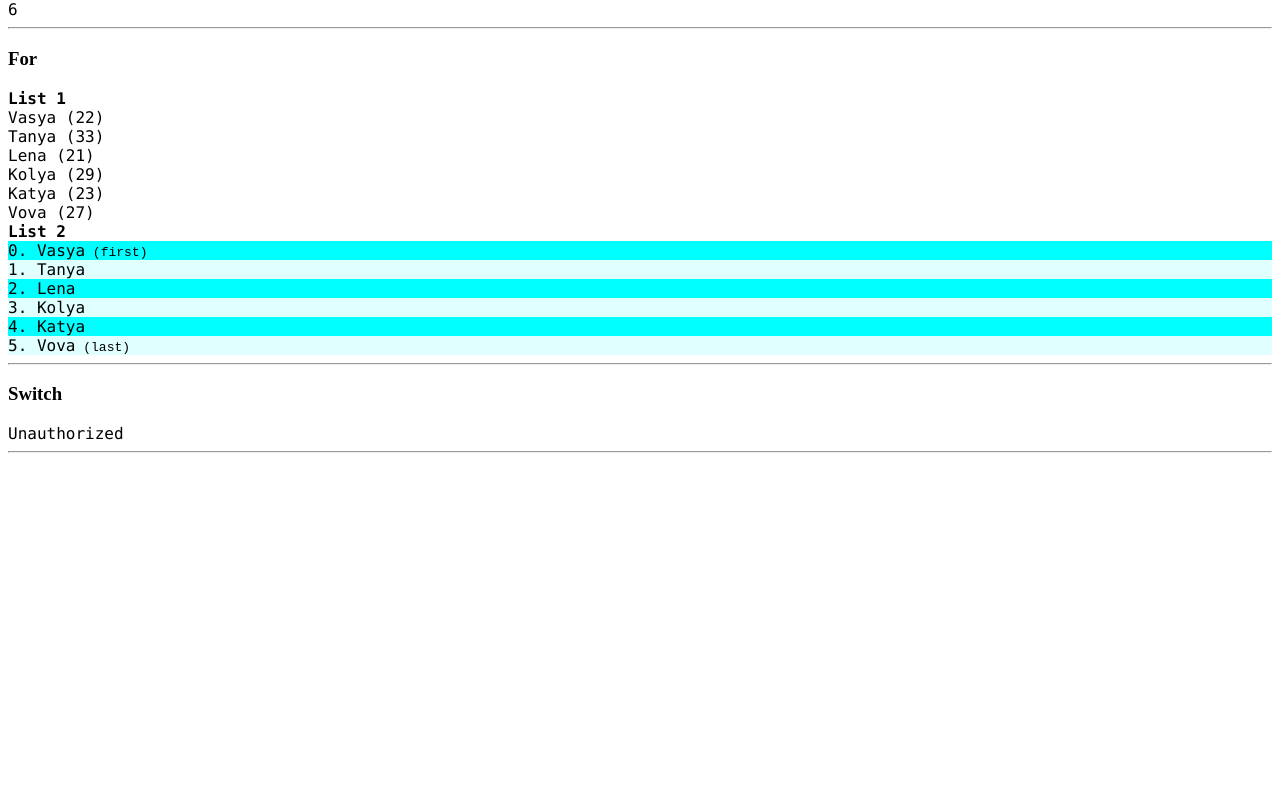
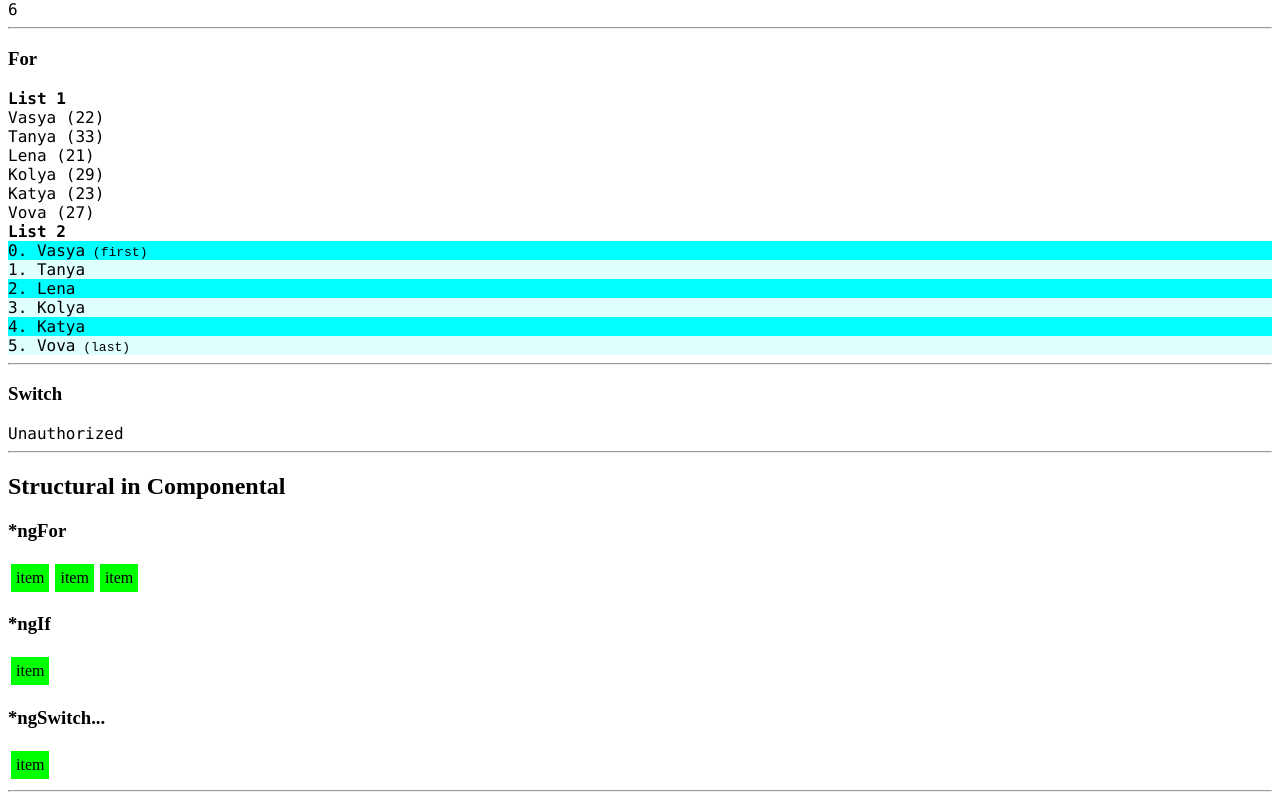
Before and after one commit to dimanmup/ng12-demos, an Angular app: page / in a window 1280 px wide. Shown: the part 1543-2343 px from the top of the page. Before the commit the page ends 2004 px from the top, so only its background shows below. Built offline with nearby package versions, Linux system fonts and the light colour scheme.

Commit message:
0.0.9.0 Structural directives in component directives

```diff
--- a/src/app/app.component.html
+++ b/src/app/app.component.html
@@ -22,3 +22,6 @@
 <h2>Directives/Built-in/Structural</h2>
 <app-directives-built-in-structural></app-directives-built-in-structural>
 <hr>
+<h2>Structural in Componental</h2>
+<app-structural-in-componental></app-structural-in-componental>
+<hr>
--- a/src/app/app.module.ts
+++ b/src/app/app.module.ts
@@ -12,6 +12,8 @@ import { TwoWayBindingComponent } from './two-way-binding/two-way-binding.compon
 import { FormsModule } from '@angular/forms';
 import { DirectivesBuiltInAttributesComponent } from './directives-built-in-attributes/directives-built-in-attributes.component';
 import { DirectivesBuiltInStructuralComponent } from './directives-built-in-structural/directives-built-in-structural.component';
+import { ItemComponent } from './structural-in-componental/item/item.component';
+import { StructuralInComponentalComponent } from './structural-in-componental/structural-in-componental.component';
 
 
 @NgModule({
@@ -24,7 +26,9 @@ import { DirectivesBuiltInStructuralComponent } from './directives-built-in-stru
     EventComponent,
     TwoWayBindingComponent,
     DirectivesBuiltInAttributesComponent,
-    DirectivesBuiltInStructuralComponent
+    DirectivesBuiltInStructuralComponent,
+    ItemComponent,
+    StructuralInComponentalComponent
   ],
   imports: [
     BrowserModule,
--- /dev/null
+++ b/src/app/structural-in-componental/item/item.component.css
@@ -0,0 +1,7 @@
+div {
+    display: inline-block;
+    padding: 5px;
+    margin: 3px;
+    background-color: lime;
+    text-align: center;
+}
--- /dev/null
+++ b/src/app/structural-in-componental/item/item.component.html
@@ -0,0 +1 @@
+<div>item</div>
--- /dev/null
+++ b/src/app/structural-in-componental/item/item.component.ts
@@ -0,0 +1,15 @@
+import { Component, OnInit } from '@angular/core';
+
+@Component({
+  selector: 'item',
+  templateUrl: './item.component.html',
+  styleUrls: ['./item.component.css']
+})
+export class ItemComponent implements OnInit {
+
+  constructor() { }
+
+  ngOnInit(): void {
+  }
+
+}
--- /dev/null
+++ b/src/app/structural-in-componental/structural-in-componental.component.html
@@ -0,0 +1,10 @@
+<h3>*ngFor</h3>
+<item *ngFor="let item of items"></item>
+
+<h3>*ngIf</h3>
+<item *ngIf="true"></item>
+
+<h3>*ngSwitch...</h3>
+<div [ngSwitch]="switchSelector">
+    <item *ngSwitchDefault></item>
+</div>
--- /dev/null
+++ b/src/app/structural-in-componental/structural-in-componental.component.ts
@@ -0,0 +1,18 @@
+import { Component, OnInit } from '@angular/core';
+
+@Component({
+  selector: 'app-structural-in-componental',
+  templateUrl: './structural-in-componental.component.html',
+  styleUrls: ['./structural-in-componental.component.css']
+})
+export class StructuralInComponentalComponent implements OnInit {
+
+  items: number[] = [1, 2, 3];
+  switchSelector = true;
+
+  constructor() { }
+
+  ngOnInit(): void {
+  }
+
+}
```
Also changed, not shown: src/app/structural-in-componental/structural-in-componental.component.css (added), 2 other files (tests, documents, lock files or other folders).
